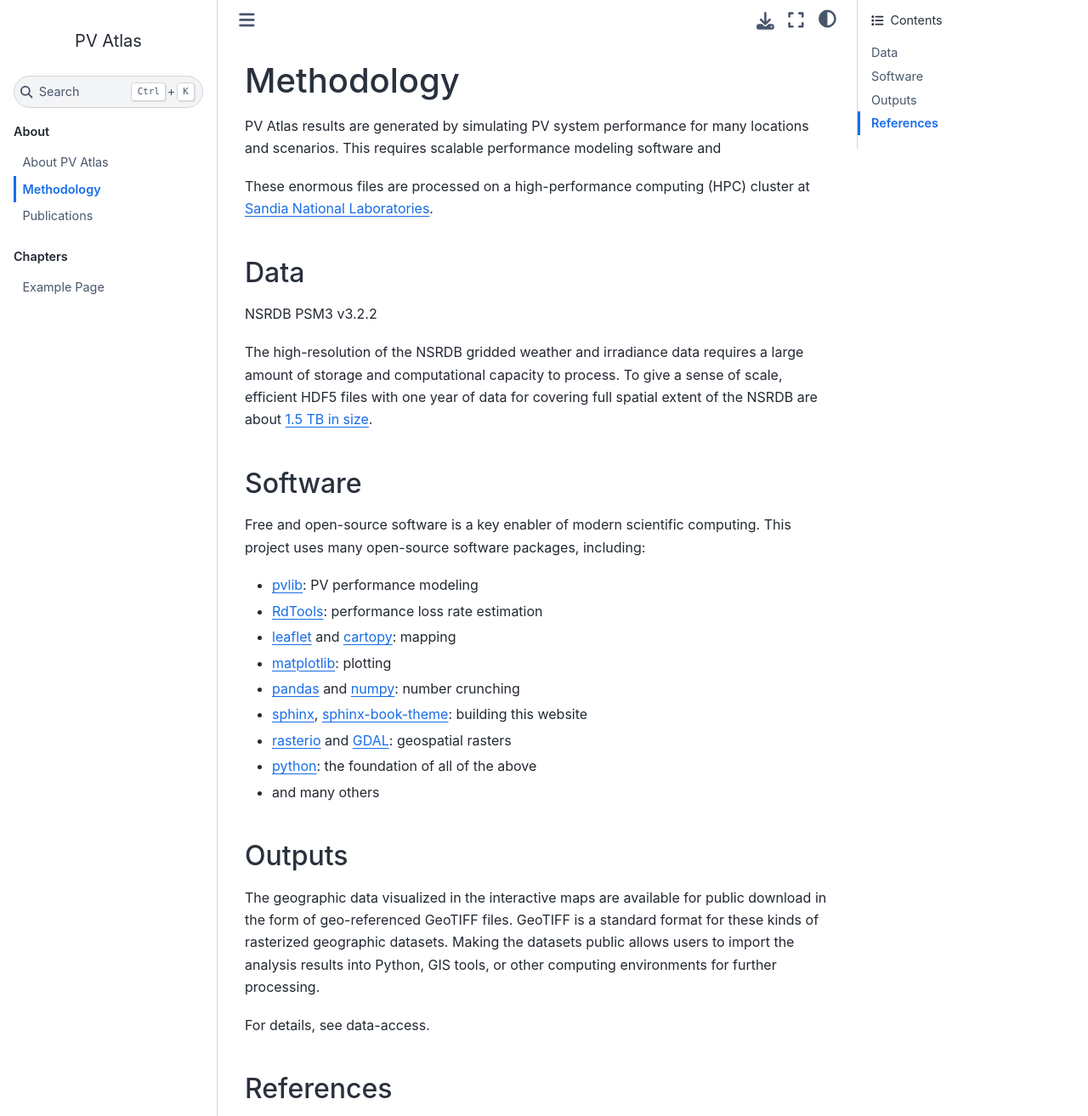
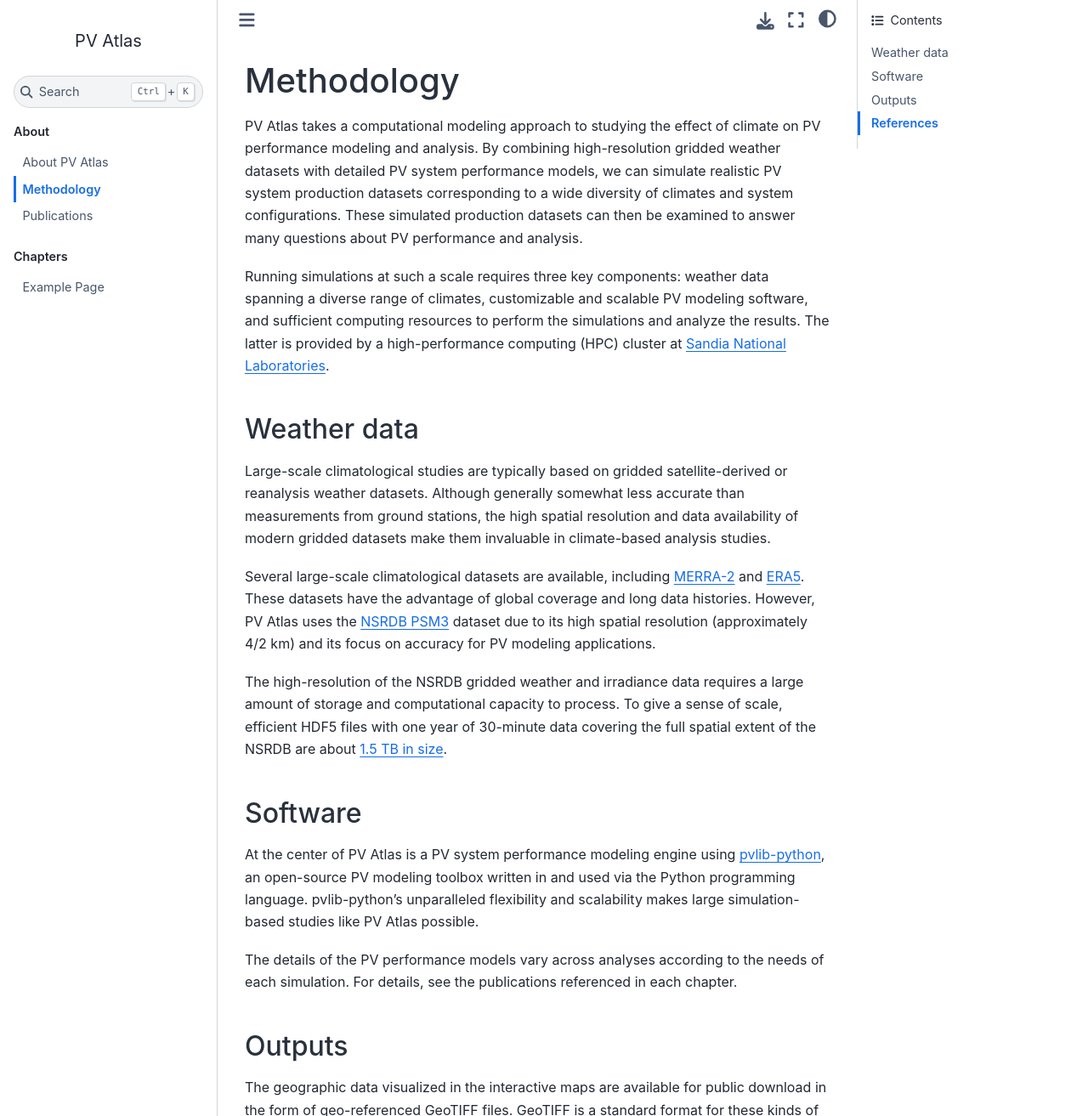
Before and after one commit to kandersolar/pvatlas, a Sphinx documentation site: the page built from website/source/methodology.rst, in a window 1280 px wide and 1400 px high, cut to the strip 0-1313 px from the top of the window. Shown: the whole strip at 85% size. Built offline with Sphinx 7.4.7 and the Sphinx Book theme 1.1.4, drawn with Linux system fonts in a browser that asks for light colours; pages that are not in the unit, such as notebooks, are missing from menus.

Commit message:
expand methodology section

```diff
--- a/website/source/methodology.rst
+++ b/website/source/methodology.rst
@@ -2,40 +2,57 @@
 Methodology
 ===========
 
-PV Atlas results are generated by simulating PV system performance for
-many locations and scenarios.  This requires scalable performance modeling
-software and
+PV Atlas takes a computational modeling approach to studying the effect of
+climate on PV performance modeling and analysis.  By combining high-resolution
+gridded weather datasets with detailed PV system performance models, we can
+simulate realistic PV system production datasets corresponding to a wide
+diversity of climates and system configurations.  These simulated production
+datasets can then be examined to answer many questions about PV performance
+and analysis.
 
-These enormous files are processed on a high-performance computing (HPC)
+Running simulations at such a scale requires three key components:
+weather data spanning a diverse range of climates, customizable and scalable
+PV modeling software, and sufficient computing resources to perform the simulations
+and analyze the results.  The latter is provided by a high-performance computing (HPC)
 cluster at `Sandia National Laboratories <https://hpc.sandia.gov/>`_.
 
 
+Weather data
+------------
 
-Data
-----
+Large-scale climatological studies are typically based on gridded
+satellite-derived or reanalysis weather datasets.  Although generally
+somewhat less accurate than measurements from ground stations, the high spatial
+resolution and data availability of modern gridded datasets make them invaluable
+in climate-based analysis studies.
 
-NSRDB PSM3 v3.2.2
+Several large-scale climatological datasets are available, including
+`MERRA-2 <https://gmao.gsfc.nasa.gov/reanalysis/MERRA-2/>`_ and
+`ERA5 <https://cds.climate.copernicus.eu/cdsapp#!/dataset/reanalysis-era5-single-levels>`_.
+These datasets have the advantage of global coverage and long data histories.
+However, PV Atlas uses the `NSRDB PSM3 <https://nsrdb.nrel.gov/>`_ dataset due
+to its high spatial resolution (approximately 4/2 km) and its focus on accuracy
+for PV modeling applications.
+
+.. NSRDB PSM3 v3.2.2
 
 The high-resolution of the NSRDB gridded weather and irradiance data
 requires a large amount of storage and computational capacity to process.
-To give a sense of scale, efficient HDF5 files with one year of data for
-covering full spatial extent of the NSRDB are about `1.5 TB in size <https://data.openei.org/s3_viewer?bucket=nrel-pds-nsrdb&prefix=current%2F>`_.
+To give a sense of scale, efficient HDF5 files with one year of 30-minute data
+covering the full spatial extent of the NSRDB are about `1.5 TB in size <https://data.openei.org/s3_viewer?bucket=nrel-pds-nsrdb&prefix=current%2F>`_.
 
 
 Software
 --------
-Free and open-source software is a key enabler of modern scientific computing.
-This project uses many open-source software packages, including:
+At the center of PV Atlas is a PV system performance modeling engine using
+`pvlib-python <https://pvlib-python.readthedocs.io>`_, an open-source PV modeling toolbox
+written in and used via the Python programming language.  pvlib-python's
+unparalleled flexibility and scalability makes large simulation-based studies
+like PV Atlas possible.
 
-- `pvlib <https://pvlib-python.readthedocs.io>`_: PV performance modeling
-- `RdTools <https://rdtools.readthedocs.io>`_: performance loss rate estimation
-- `leaflet <https://leaflet.js/>`_ and `cartopy <https://scitools.org.uk/cartopy/docs/latest/>`_: mapping
-- `matplotlib <https://matplotlib.org/>`_: plotting
-- `pandas <https://pandas.pydata.org/docs>`_ and `numpy <https://numpy.org/doc/stable/>`_: number crunching
-- `sphinx <https://www.sphinx-doc.org>`_, `sphinx-book-theme <https://sphinx-book-theme.readthedocs.io>`_: building this website
-- `rasterio <https://rasterio.readthedocs.io>`_ and `GDAL <https://gdal.org/index.html>`_: geospatial rasters
-- `python <https://www.python.org>`_: the foundation of all of the above
-- and many others
+The details of the PV performance models vary across analyses according to
+the needs of each simulation.  For details, see the publications referenced in
+each chapter.
 
 
 Outputs
```
Also changed, not shown: website/source/index.rst (+15 -1 lines).
